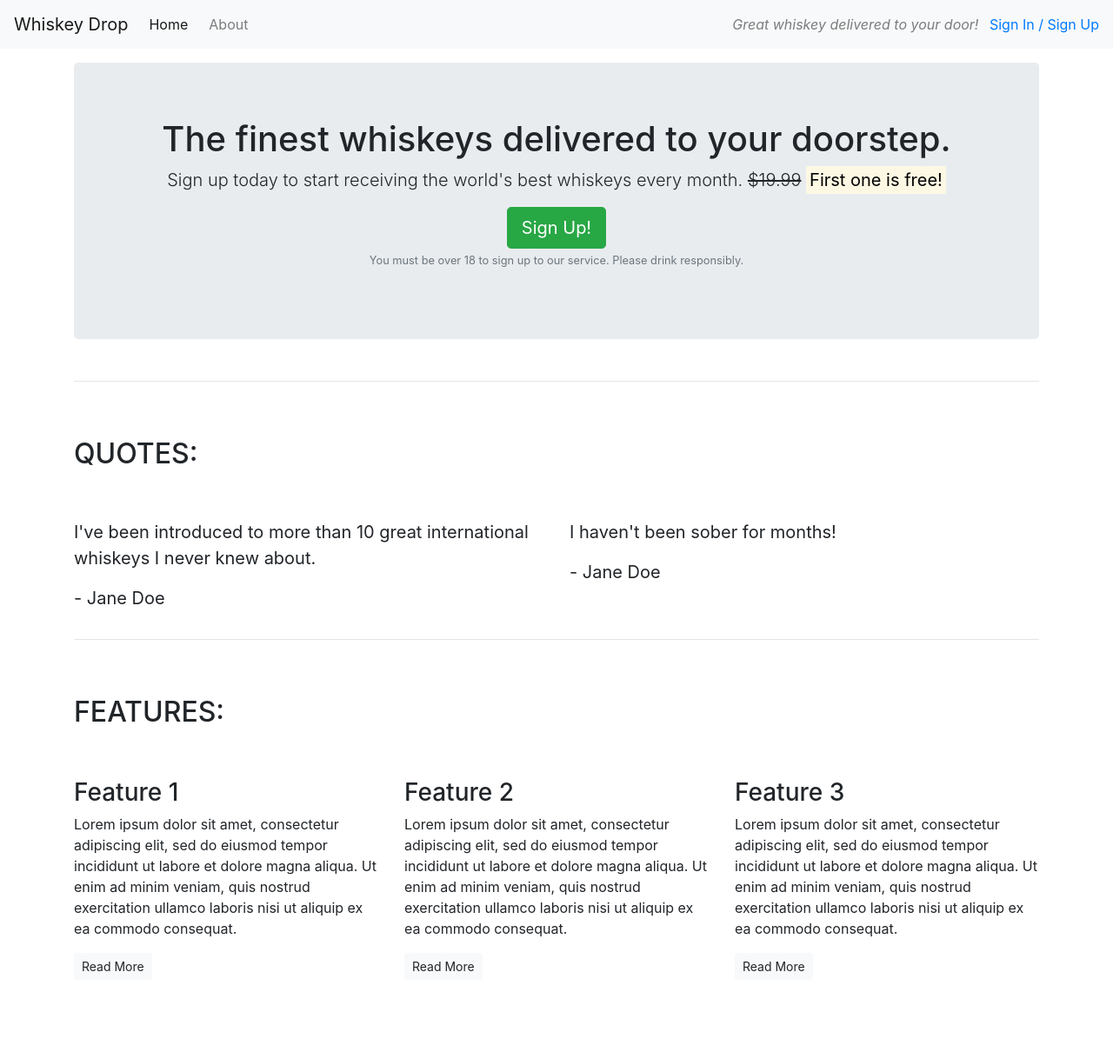
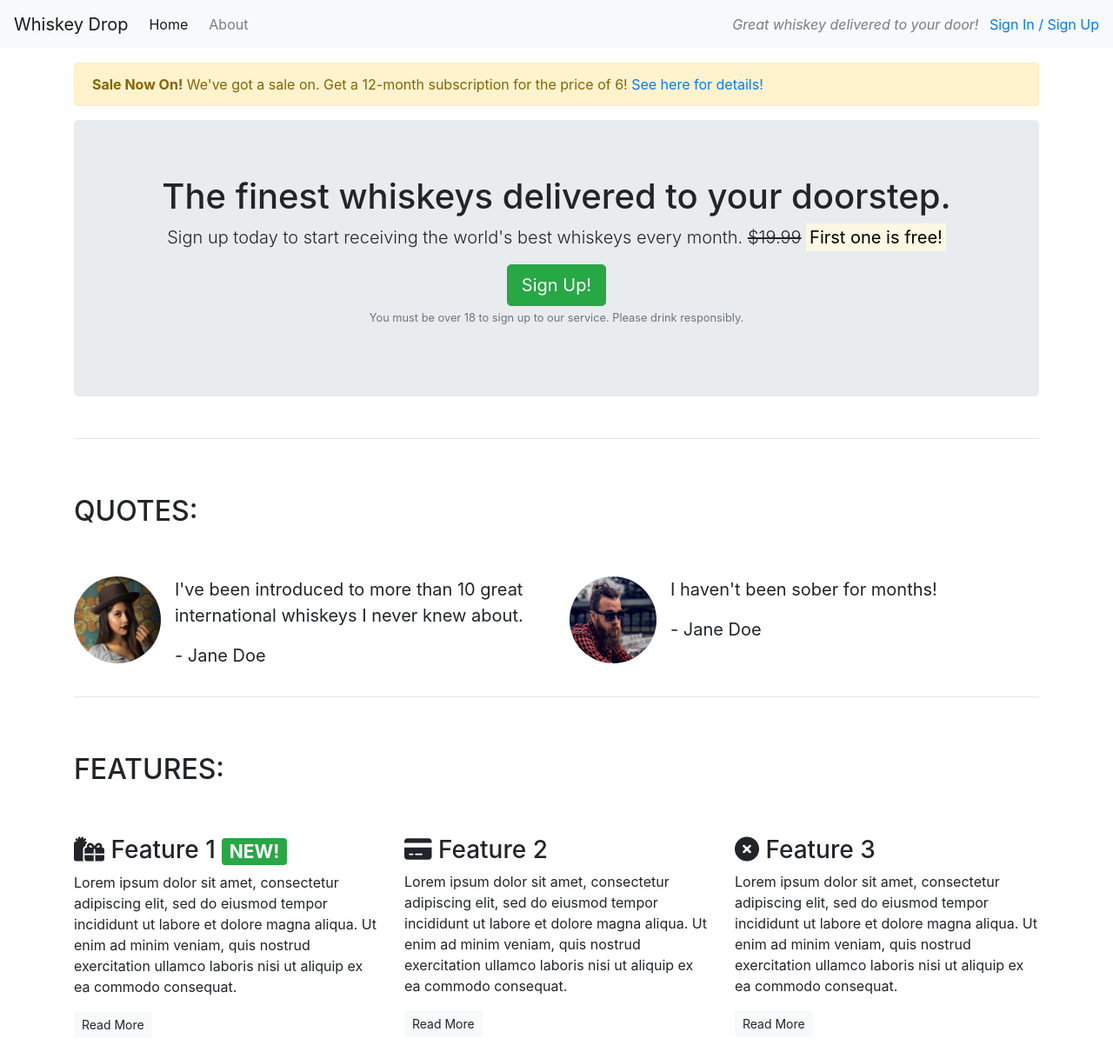
Before and after one commit to lee-joanne/bootstrap, a plain HTML site: page index.html in a window 1280 px wide. Shown: the whole page at 87% size. Before the commit the page ends 1143 px from the top, so only its background shows below. Drawn offline with nearby package versions, Linux system fonts and the light colour scheme.

Commit message:
Add further styling

```diff
--- a/index.html
+++ b/index.html
@@ -6,6 +6,7 @@
     <meta name="viewport" content="width=device-width, initial-scale=1.0">
     <title>Whiskey Drop | Taste a new whiskey every month</title>
     <link rel="stylesheet" href="https://maxcdn.bootstrapcdn.com/bootstrap/4.1.3/css/bootstrap.min.css">
+    <script src="https://kit.fontawesome.com/2747d9050d.js" crossorigin="anonymous"></script>
 </head>
 
 <body>
@@ -22,6 +23,12 @@
         </div>
     </nav>
     <article class="container mt-3">
+        <div class="row d-none d-sm-block">
+            <div class="col-12">
+                <div class="alert alert-warning"><strong>Sale Now On!</strong> We've got a sale on. Get a 12-month
+                    subscription for the price of 6! <a href="/">See here for details!</a></div>
+            </div>
+        </div>
         <!-- Callout -->
         <div class="row">
             <div class="col-12">
@@ -49,16 +56,33 @@
             </div>
             <div class="row">
                 <div class="col-12 col-md-6">
+                    <div class="media">
+                        <div class="d-none d-sm-block">
+                            <img src="assets/images/girl-image.png" class="rounded-circle mr-3" height="100"
+                                width="100">
+                        </div>
+                        <div class="media-body">
                             <blockquote class="blockquote">
-                        <p>I've been introduced to more than 10 great international whiskeys I never knew about.</p>
+                                <p>I've been introduced to more than 10 great international whiskeys I never knew
+                                    about.
+                                </p>
                                 <p>- Jane Doe</p>
                             </blockquote>
                         </div>
+                    </div>
+                </div>
                 <div class="col-12 col-md-6">
+                    <div class="media">
+                        <div class="d-none d-sm-block">
+                            <img src="assets/images/guy-image.png" class="rounded-circle mr-3" height="100" width="100">
+                        </div>
+                        <div class="media-body">
                             <blockquote class="blockquote">
                                 <p>I haven't been sober for months!</p>
                                 <p>- Jane Doe</p>
                             </blockquote>
+                        </div>
+                    </div>
                 </div>
             </div>
         </section>
@@ -75,7 +99,8 @@
             <div class="row">
                 <div class="col-12 col-md-6 col-lg-4">
                     <div class="feature">
-                        <h3>Feature 1</h3>
+                        <h3><i class="fas fa-gifts d-none d-sm-inline"></i> Feature 1 <span
+                                class="badge badge-success">NEW!</span></h3>
                         <p>Lorem ipsum dolor sit amet, consectetur adipiscing elit, sed do eiusmod tempor incididunt
                             ut
                             labore
@@ -89,7 +114,7 @@
                 </div>
                 <div class="col-12 col-md-6 col-lg-4">
                     <div class="feature">
-                        <h3>Feature 2</h3>
+                        <h3><i class="fas fa-credit-card d-none d-sm-inline"></i> Feature 2</h3>
                         <p>Lorem ipsum dolor sit amet, consectetur adipiscing elit, sed do eiusmod tempor incididunt
                             ut
                             labore
@@ -103,7 +128,7 @@
                 </div>
                 <div class="col-12 d-md-none d-lg-block col-lg-4">
                     <div class="feature">
-                        <h3>Feature 3</h3>
+                        <h3><i class="fas fa-times-circle d-none d-sm-inline"></i> Feature 3</h3>
                         <p>Lorem ipsum dolor sit amet, consectetur adipiscing elit, sed do eiusmod tempor incididunt
                             ut
                             labore
```
Also changed, not shown: assets/images/girl-image.png (added), assets/images/guy-image.png (added). Lines whose indentation alone changed are shown as unchanged.
